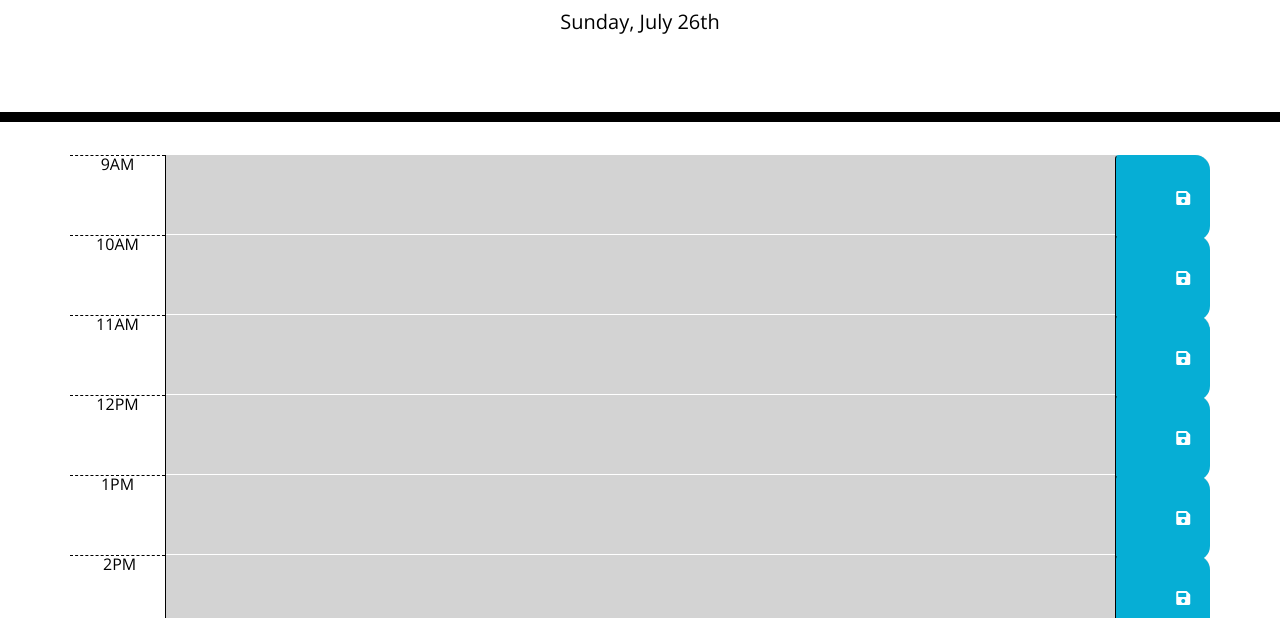
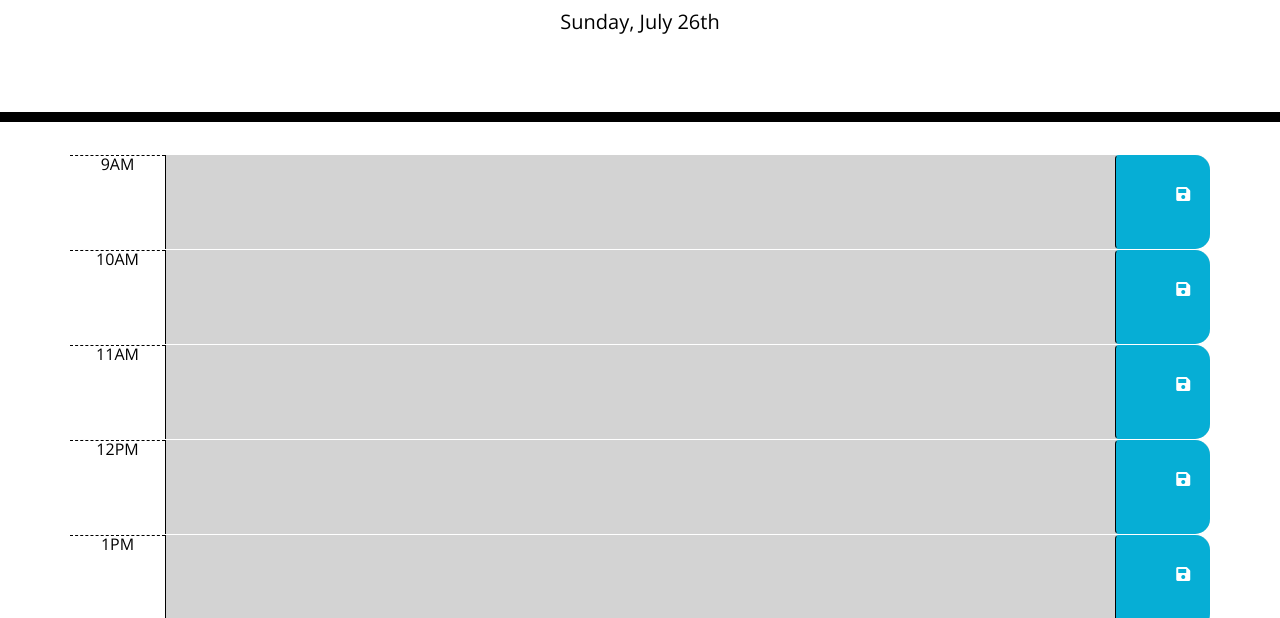
Before and after one commit to gpardington/Work-Day-Scheduler, a plain HTML site: page index.html in a window 1280 px wide. Shown: the part 182-800 px from the top of the page. Drawn offline with nearby package versions, Linux system fonts and the light colour scheme.

Commit message:
Debugged 2 different spacing issues with the save button in the CSS file.

```diff
--- a/style.css
+++ b/style.css
@@ -32,7 +32,7 @@
 
 .row {
   white-space: pre-wrap;
-  height: 80px;
+  height: auto;
   border-top: 1px solid white;;
 }
 
@@ -67,5 +67,9 @@
 
 .saveBtn i:hover {
   font-size: 20px;
-  transition: all .3s ease-in-out;
+  transition: all .2s ease-in-out;
 }
+
+.fa-save {
+  vertical-align: 12px;
+}
```
